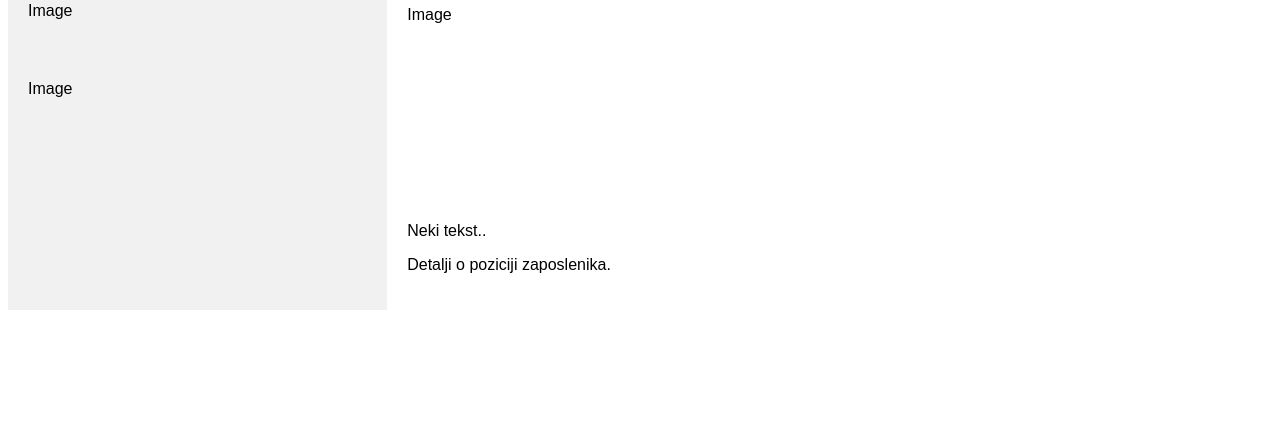
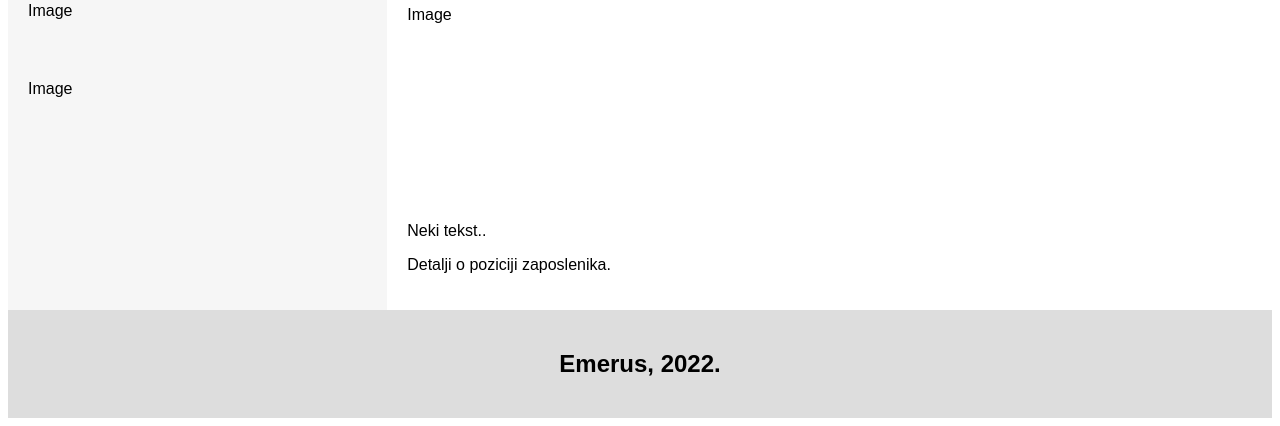
Before and after one commit to MarkoCuk54/Employee-Management-System, a Flask app: template templates/home.html in a window 1280 px wide. Shown: the part 877-1303 px from the top of the page. Before the commit the page ends 1187 px from the top, so only its background shows below. Run offline with Flask 2, Linux system fonts and the light colour scheme; the template is opened without the code that fills it, so the values that code supplies are empty.

Commit message:
add footer

```diff
--- a/static/css/home.css
+++ b/static/css/home.css
@@ -52,14 +52,14 @@
   /* Sidebar/left column */
   .side {
     flex: 30%; /* Set the width of the sidebar */
-    background-color: #f1f1f1; /* Grey background color */
+    background-color: #f1f1f19c; /* Grey background color */
     padding: 20px; /* Some padding */
   }
 
   /* Main column */
   .main {
     flex: 70%; /* Set the width of the main content */
-    background-color: white; /* White background color */
+    background-color: rgba(255, 255, 255, 0.527); /* White background color */
     padding: 20px; /* Some padding */
   }
 
@@ -77,3 +77,9 @@
       width: 100%;
     }
   }
+
+  .footer {
+    padding: 20px; /* Some padding */
+    text-align: center; /* Center text*/
+    background: #ddd; /* Grey background */
+  }
--- a/templates/home.html
+++ b/templates/home.html
@@ -45,6 +45,7 @@ body {
       <div class="fakeimg" style="height:60px;">Image</div><br>
       <div class="fakeimg" style="height:60px;">Image</div>
     </div>
+
     <div class="main">
       <h2>POZICIJA ZAPOSLENIKA</h2>
       <h5>Opis pozicije.</h5>
@@ -60,5 +61,9 @@ body {
     </div>
   </div>
 
+  <div class="footer">
+    <h2>Emerus, 2022.</h2>
+  </div>
+
 </body>
 </html>
```
